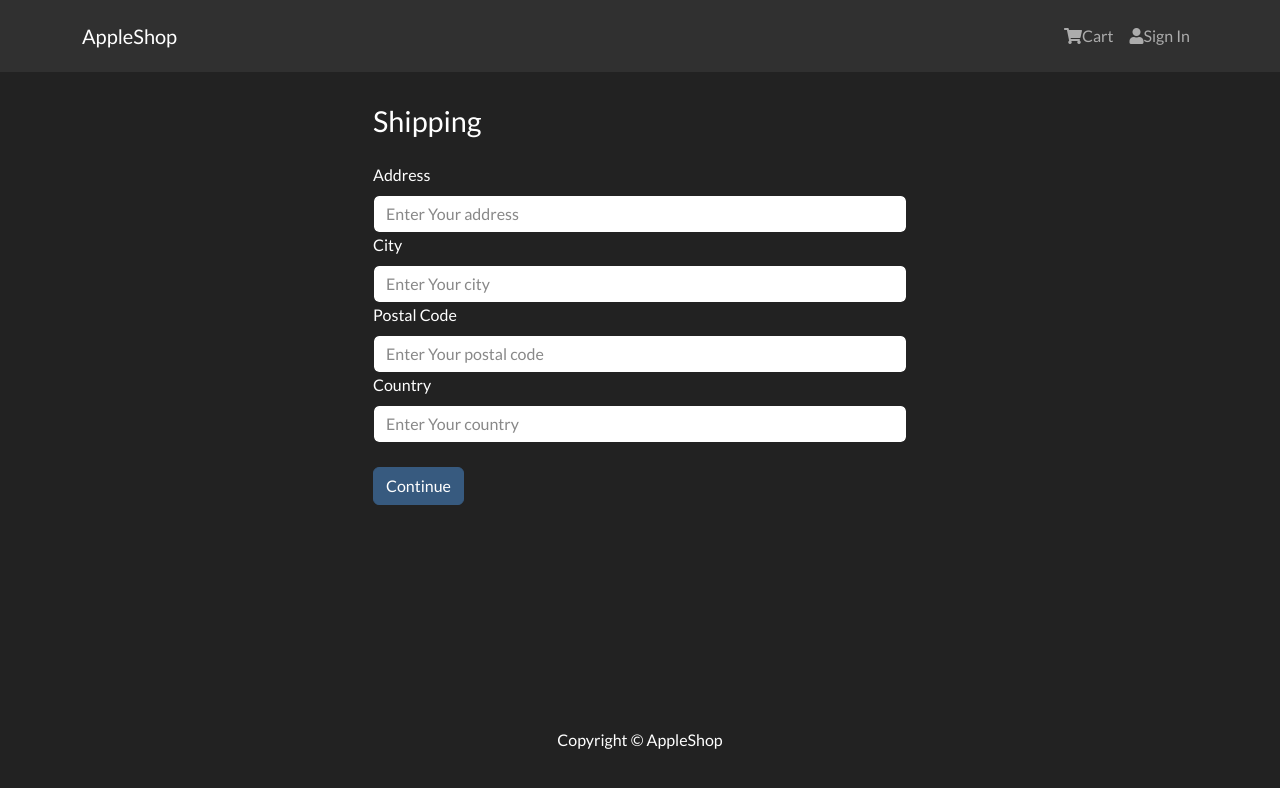
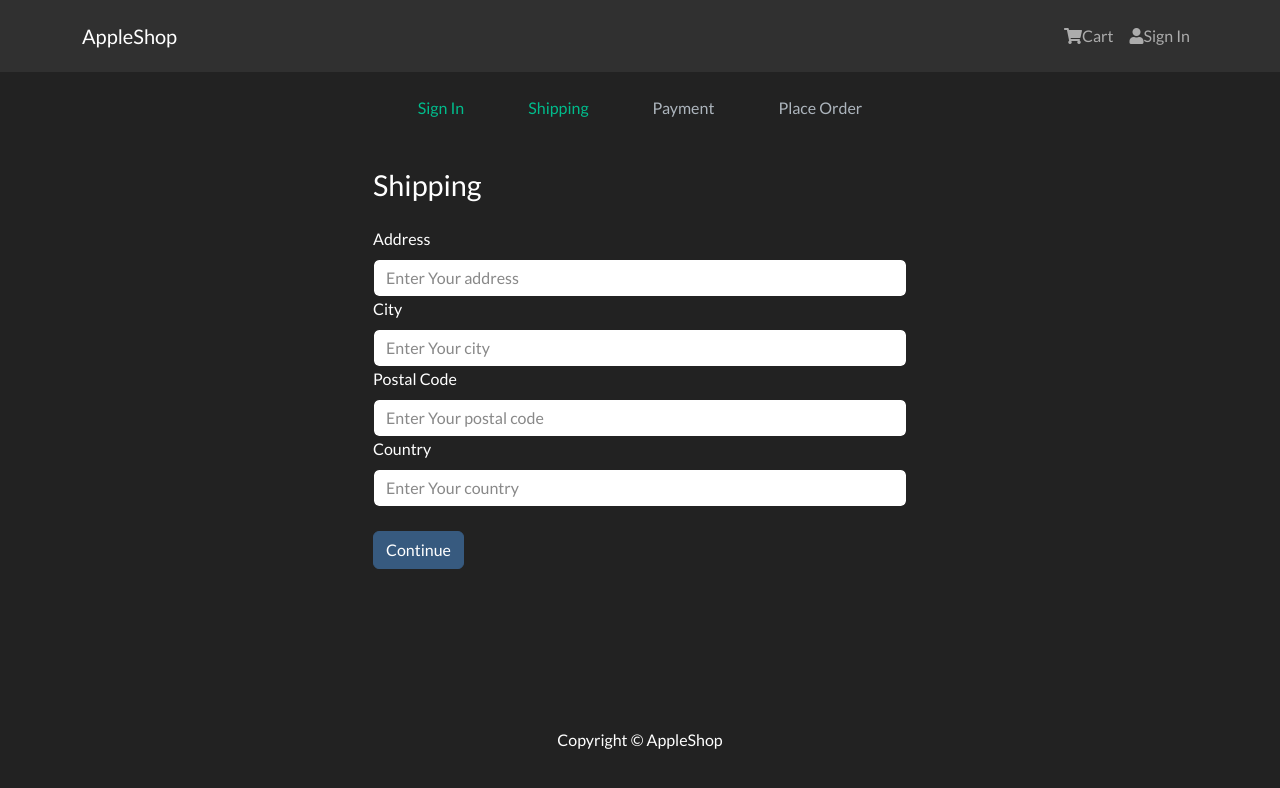
Before and after one commit to dineshraj100/Proshop, a React (Create React App) app in the folder frontend/: page /login/shipping in a window 1280 px wide. Shown: the top 788 px of the page. Built offline with nearby package versions, Linux system fonts and the light colour scheme.

Commit message:
checkoutsteps added

```diff
--- /dev/null
+++ b/frontend/src/components/CheckoutSteps.js
@@ -0,0 +1,51 @@
+import React from 'react'
+import { Nav } from 'react-bootstrap'
+import { LinkContainer } from 'react-router-bootstrap'
+
+const CheckoutSteps = ({ step1, step2, step3, step4 }) => {
+  return (
+    <Nav className='justify-content-center mb-4'>
+      <Nav.Item>
+        {step1 ? (
+          <LinkContainer to='/login'>
+            <Nav.Link>Sign In</Nav.Link>
+          </LinkContainer>
+        ) : (
+          <Nav.Link disabled>Sign In</Nav.Link>
+        )}
+      </Nav.Item>
+
+      <Nav.Item>
+        {step2 ? (
+          <LinkContainer to='/login/shipping'>
+            <Nav.Link>Shipping</Nav.Link>
+          </LinkContainer>
+        ) : (
+          <Nav.Link disabled>Shipping</Nav.Link>
+        )}
+      </Nav.Item>
+
+      <Nav.Item>
+        {step3 ? (
+          <LinkContainer to='/payment'>
+            <Nav.Link>Payment</Nav.Link>
+          </LinkContainer>
+        ) : (
+          <Nav.Link disabled>Payment</Nav.Link>
+        )}
+      </Nav.Item>
+
+      <Nav.Item>
+        {step4 ? (
+          <LinkContainer to='/placeorder'>
+            <Nav.Link>Place Order</Nav.Link>
+          </LinkContainer>
+        ) : (
+          <Nav.Link disabled>Place Order</Nav.Link>
+        )}
+      </Nav.Item>
+    </Nav>
+  )
+}
+
+export default CheckoutSteps
--- a/frontend/src/screens/ShippingScreen.js
+++ b/frontend/src/screens/ShippingScreen.js
@@ -3,6 +3,7 @@ import { useNavigate } from 'react-router-dom'
 import { Form, Button } from 'react-bootstrap'
 import { useDispatch, useSelector } from 'react-redux'
 import FormContainer from '../components/FormContainer'
+import CheckoutSteps from '../components/CheckoutSteps'
 import { saveShippingAddress } from '../actions/cartActions'
 
 const ShippingScreen = () => {
@@ -24,6 +25,7 @@ const ShippingScreen = () => {
   }
   return (
     <FormContainer>
+      <CheckoutSteps step1 step2 />
       <h1>Shipping</h1>
       <Form onSubmit={submitHandler}>
         <Form.Group controlId='address'>
```
